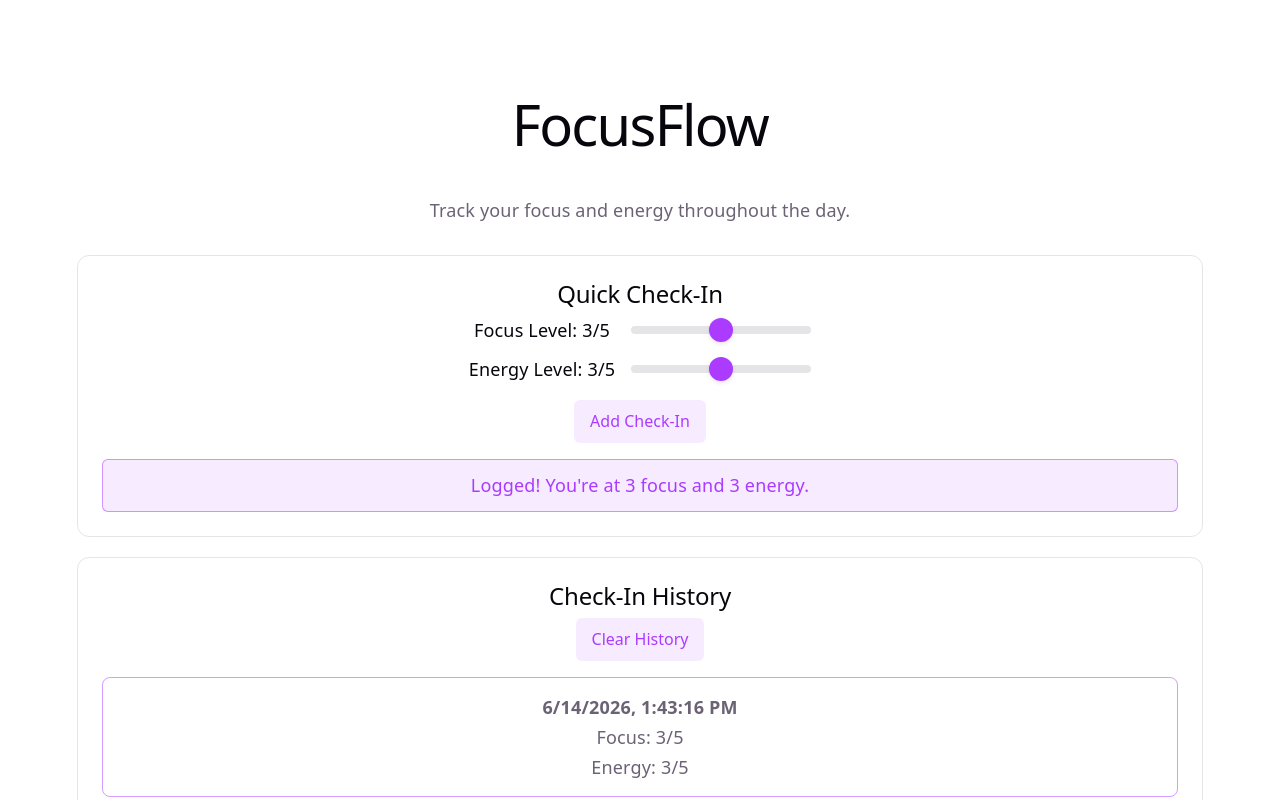
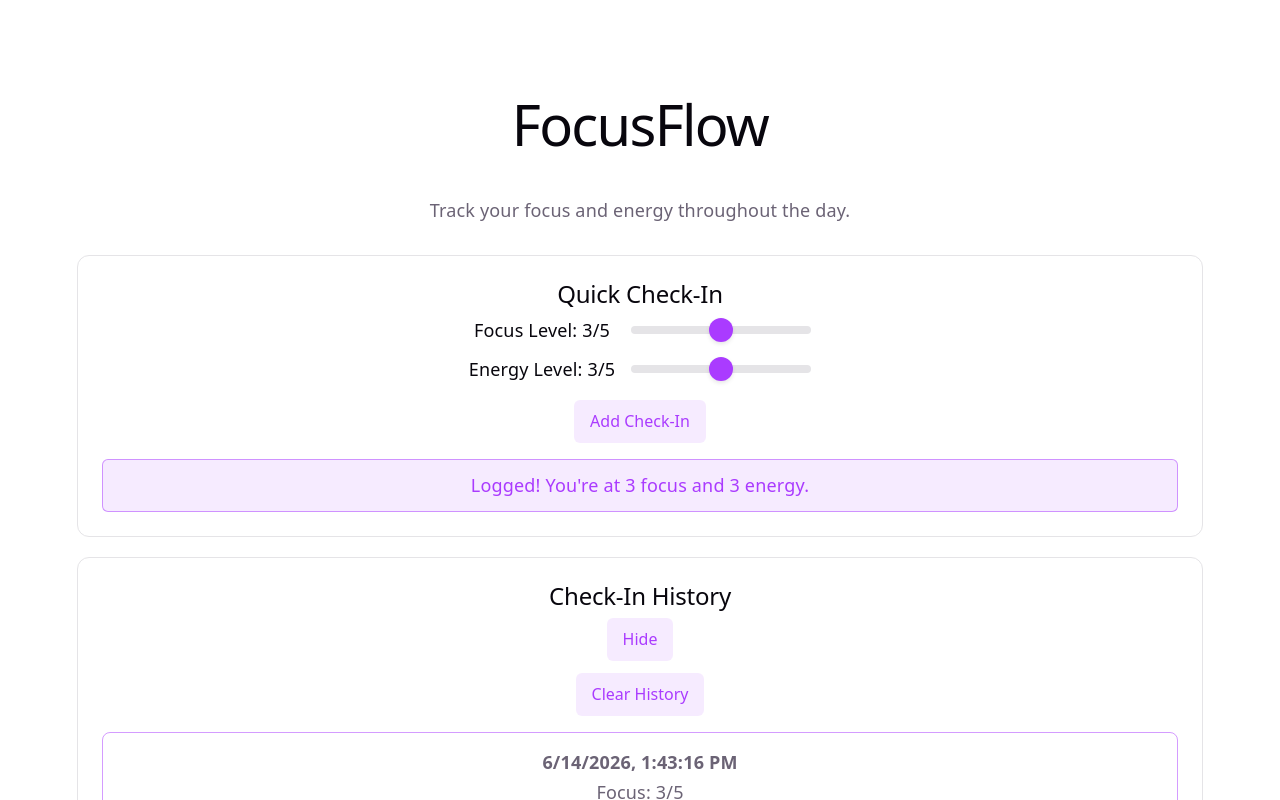
Before and after one commit to MookLovesCoding/WebApp, a React (Vite) app: page / in a window 1280 px wide. Both pictures are taken after a click on the button "Add Check-In". Shown: the top 800 px of the page. Built offline with nearby package versions, Linux system fonts and the light colour scheme.

Commit message:
made history collapsible

```diff
--- a/src/App.css
+++ b/src/App.css
@@ -46,6 +46,10 @@ header {
 .counter:focus-visible {
   outline: 2px solid var(--accent);
   outline-offset: 2px;
+}
+
+.clear-history-button {
+  margin-top: 12px;
 }
 
 /* Check-in sliders */
--- a/src/App.tsx
+++ b/src/App.tsx
@@ -153,6 +153,7 @@ function App() {
   const [checkInMessage, setCheckInMessage] = useState("");
   const [timerSeconds, setTimerSeconds] = useState(0);
   const [isTimerRunning, setIsTimerRunning] = useState(false);
+  const [isHistoryCollapsed, setIsHistoryCollapsed] = useState(false);
   const [checkIns, setCheckIns] = useState<CheckIn[]>(loadCheckIns);
 
   const totalChecks = checkIns.length;
@@ -303,10 +304,23 @@ function App() {
       </section>
 
       <section className="card">
+        <div className="section-header">
           <h2>Check-In History</h2>
+          <button
+            className="toggle-button counter"
+            onClick={() => setIsHistoryCollapsed((value) => !value)}
+          >
+            {isHistoryCollapsed ? "Show" : "Hide"}
+          </button>
+        </div>
 
+        {!isHistoryCollapsed && (
+          <>
             {checkIns.length > 0 && (
-          <button className="counter" onClick={handleClearCheckIns}>
+              <button
+                className="counter clear-history-button"
+                onClick={handleClearCheckIns}
+              >
                 Clear History
               </button>
             )}
@@ -327,6 +341,8 @@ function App() {
                   </div>
                 ))}
               </div>
+            )}
+          </>
         )}
       </section>
 
```
Lines whose indentation alone changed are shown as unchanged.
